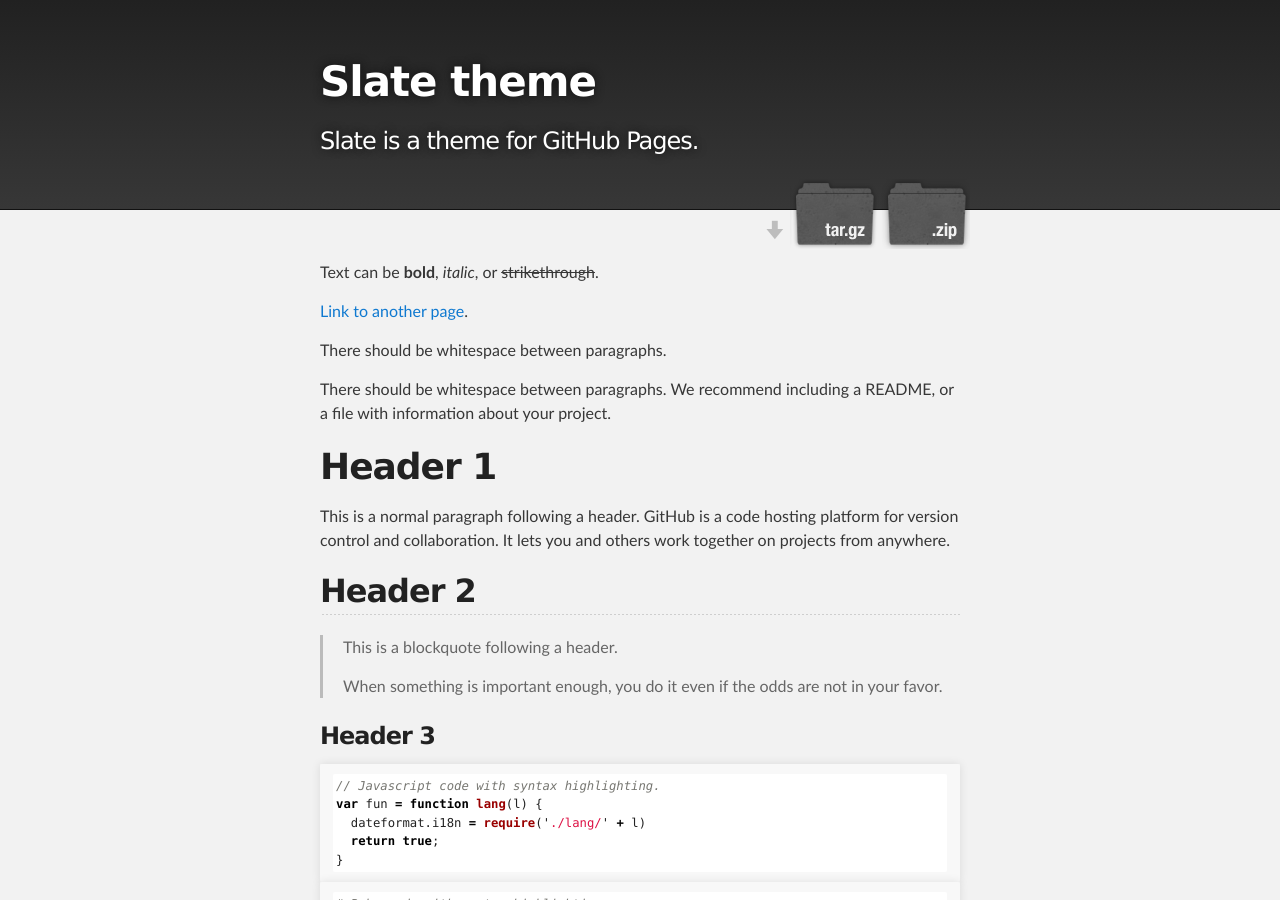
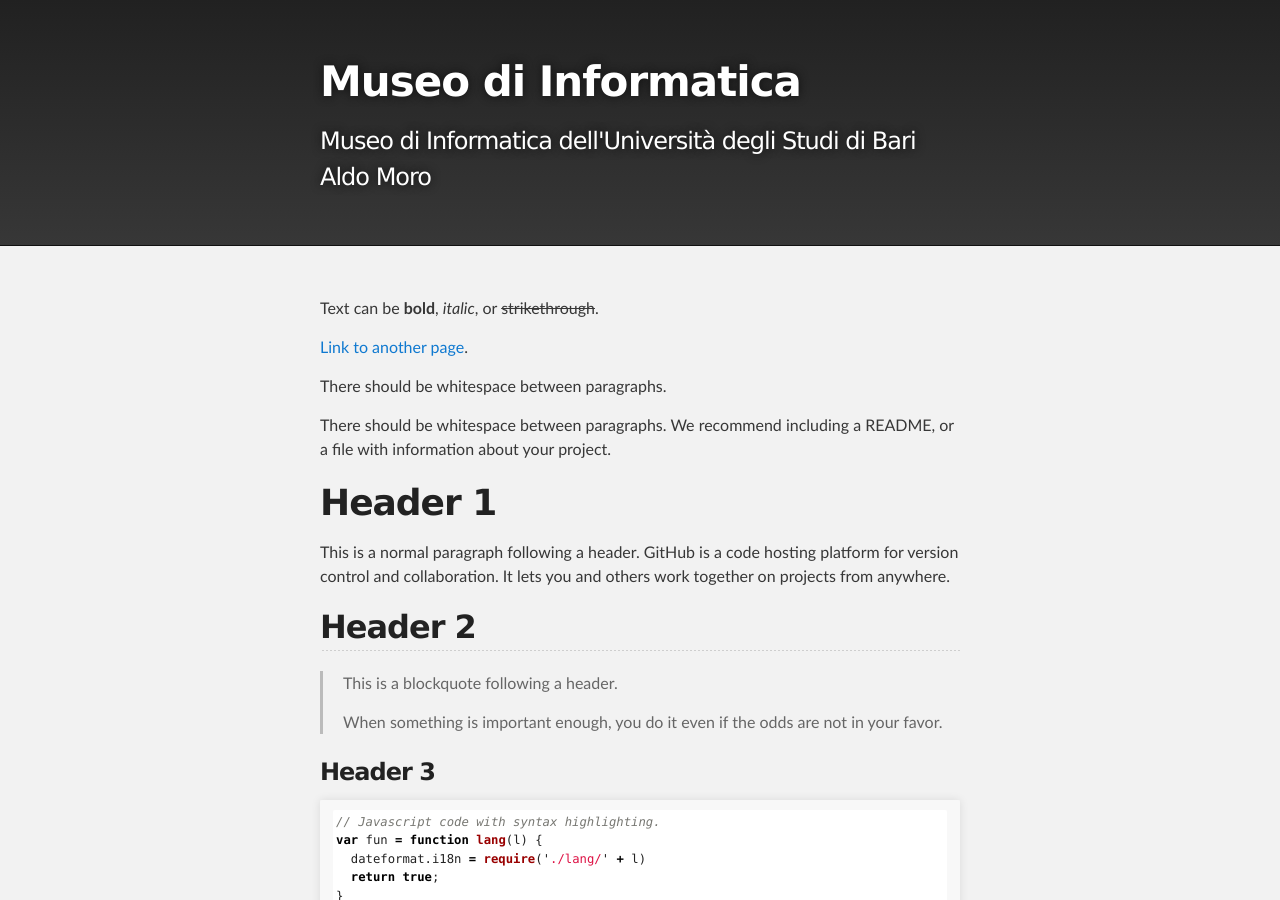
Before and after one commit to dib-museo/dib-museo.github.io, a Jekyll site: the page built from index.md, in a window 1280 px wide and 900 px high. Built offline with Jekyll 4.4.1, drawn with Linux system fonts in a browser that asks for light colours.

Commit message:
Fix config

```diff
--- a/_config.yml
+++ b/_config.yml
@@ -1,5 +1,5 @@
-title: Slate theme
-description: Slate is a theme for GitHub Pages.
-show_downloads: true
+title: Museo di Informatica
+description: Museo di Informatica dell'Università degli Studi di Bari Aldo Moro
+show_downloads: false
 google_analytics:
 theme: jekyll-theme-slate
```
